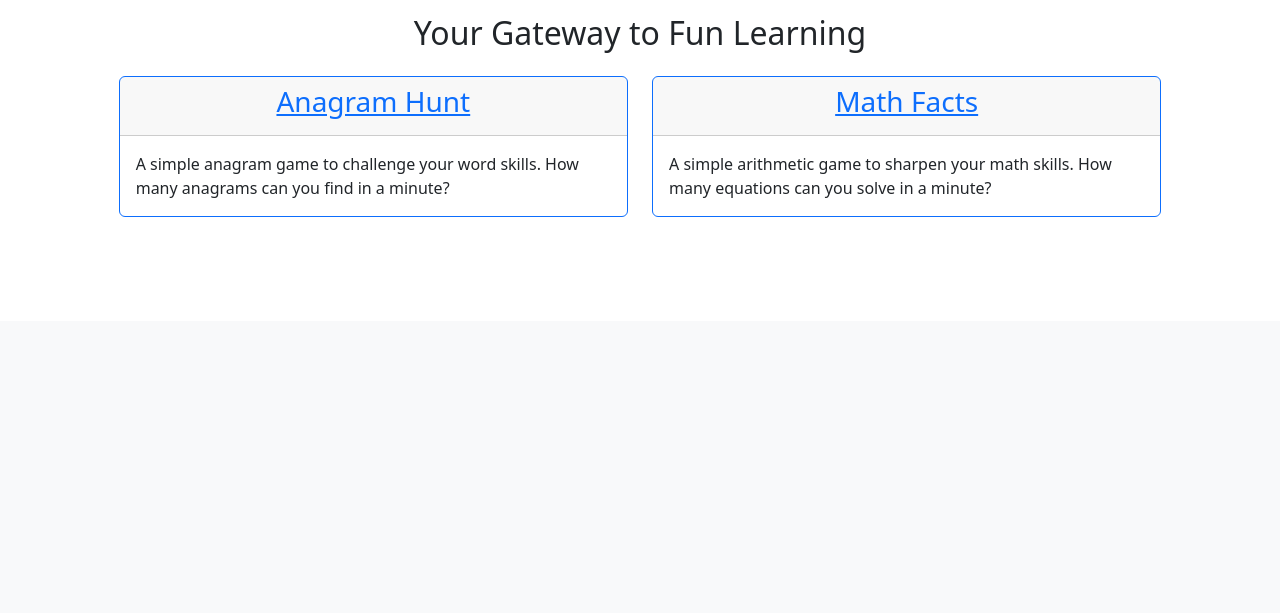
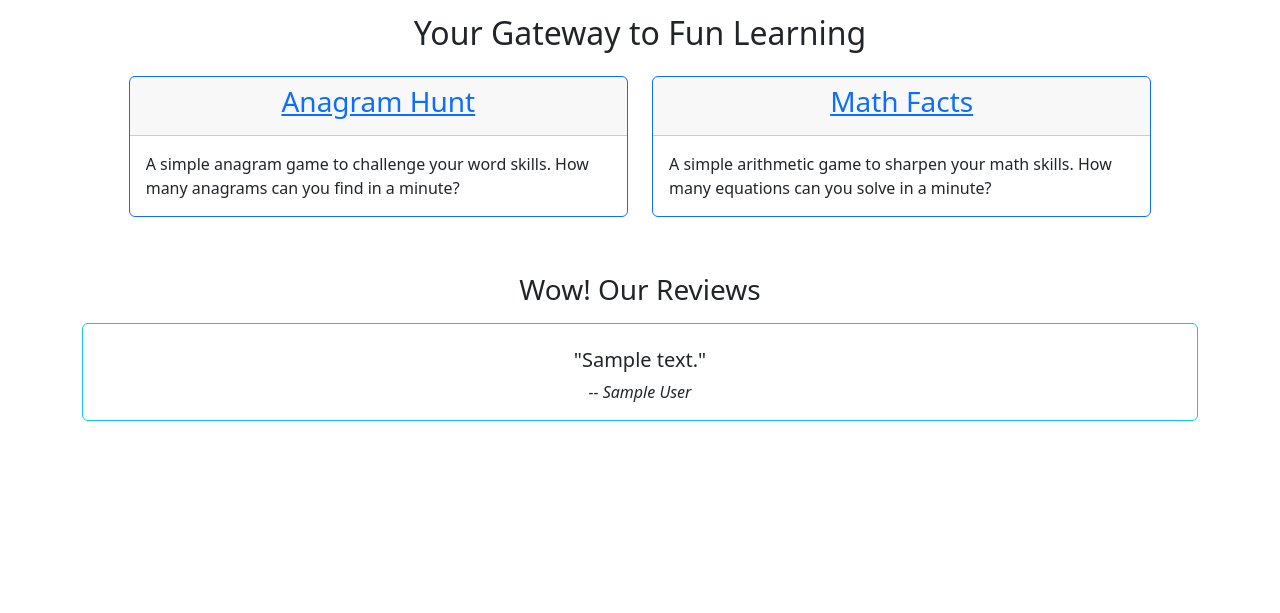
Before and after one commit to heather-cunningham/play2learn4, a Django app: page / in a window 1280 px wide. Shown: the part 844-1457 px from the top of the page. Before the commit the page ends 1061 px from the top, so only its background shows below. Run offline with Django 4.2, Linux system fonts and the light colour scheme; tables that the repository leaves empty hold one stand-in row (values such as "Sample post"); some libraries are stand-ins or nearby versions.

Commit message:
homepg-reviews: Home page Reviews' carousel and style, and style for the page over all

```diff
--- a/pages/views.py
+++ b/pages/views.py
@@ -1,12 +1,15 @@
 import html
 from django.urls import reverse_lazy
-from django.views.generic import FormView, TemplateView
+from django.views.generic import FormView, ListView, TemplateView
 from common.utils.email import send_email
 from pages.forms import ContactUsForm
+from reviews.models import Review
 
 
-class HomePageView(TemplateView):
+class HomePageView(ListView):
+    model = Review
     template_name = "pages/home.html"
+    context_object_name = "reviews"
 
 
 class AboutUsView(TemplateView):
--- a/templates/pages/home.html
+++ b/templates/pages/home.html
@@ -1,7 +1,7 @@
 {% extends "_base.html" %}
 
 {% block title %}
-Home
+  Home
 {% endblock %}
 
 {% block main %}
@@ -13,20 +13,19 @@ Home
     Your Gateway to Fun Learning
   </h2>
 
-  <div id="games-cards-row" class="row justify-content-center">
+  <div id="games-cards-row" class="row mx-auto mb-5 justify-content-center">
     <div id="ah-col" class="col-md-5 mb-2">
       <div id="ah-card" class="card border-primary">
         <div id="ah-header" class="card-header text-center">
           <h3>
-            <a id="ah-game-link"
-              href="anagram-hunt.html"
-              alt="Go to the Anagram Hunt game">Anagram Hunt</a>
+            <a id="ah-game-link" href="anagram-hunt.html" alt="Go to the Anagram Hunt game">Anagram Hunt</a>
           </h3>
         </div>
 
         <div id="ah-descrip" class="card-body">
           <p class="card-text">
-            A simple anagram game to challenge your word skills.  How many anagrams can you find in a minute?
+            A simple anagram game to challenge your word skills.
+            How many anagrams can you find in a minute?
           </p>
         </div>
       </div>
@@ -36,15 +35,14 @@ Home
       <div id="mf-card" class="card border-primary">
         <div id="mf-header" class="card-header text-center">
           <h3>
-            <a id="mf-game-link"
-              href="math-facts.html"
-              alt="Go to the Math Facts game">Math Facts</a>
+            <a id="mf-game-link" href="math-facts.html" alt="Go to the Math Facts game">Math Facts</a>
           </h3>
         </div>
 
         <div id="mf-descrip" class="card-body">
           <p class="card-text">
-            A simple arithmetic game to sharpen your math skills.  How many equations can you solve in a minute?
+            A simple arithmetic game to sharpen your math skills.
+            How many equations can you solve in a minute?
           </p>
         </div>
       </div>
@@ -52,7 +50,39 @@ Home
   </div> <!-- END games-cards-row -->
 
 
+  <h3 id="review-carousel-header"
+    class="mx-auto my-3 text-center">Wow! Our Reviews</h3>
+
+  <!-- Review Carousel -->
+  <div id="review-carousel-container" class="container mx-auto mb-5 pb-5 text-center">
+    <div id="review-carousel" class="carousel slide" data-bs-ride="carousel">
+      <div id="review-carousel-inner" class="carousel-inner">
+
+        {% for review in reviews %}
+          <div id="review-carousel-item" class="carousel-item {% if forloop.first %}active{% endif %}">
+            <div id="review-carousel-card" class="card mx-auto border-info">
+              <div id="review-carousel-card-body" class="card-body">
+                <h5 id="review-carousel-comments"
+                  class="card-title mx-auto my-2">"{{ review.comments }}"</h5>
+                <cite id="review-carousel-reviewer"
+                  class="card-text">-- {{ review.user.first_name }} {{ review.user.last_name }}</cite>
+              </div>
+            </div>
+          </div>
+        {% endfor %}
+      </div>
+
+      <button id="carousel-prev-btn" class="carousel-control-prev" type="button"
+        data-bs-target="#review-carousel" data-bs-slide="prev" name="prev" value="Previous"
+        aria-label="Previous"><span class="carousel-control-prev-icon"
+        aria-hidden="true"></span></button>
+
+      <button id="carousel-next-btn" class="carousel-control-next" type="button"
+        data-bs-target="#review-carousel" data-bs-slide="next" name="next" value="Next"
+        aria-label="Next"><span class="carousel-control-next-icon"
+        aria-hidden="true"></span></button>
+    </div>
+  </div> <!-- END Review Carousel -->
 
 </div>
-
 {% endblock %}
```
Also changed, not shown: static/css/main.css (+26 -0 lines).
